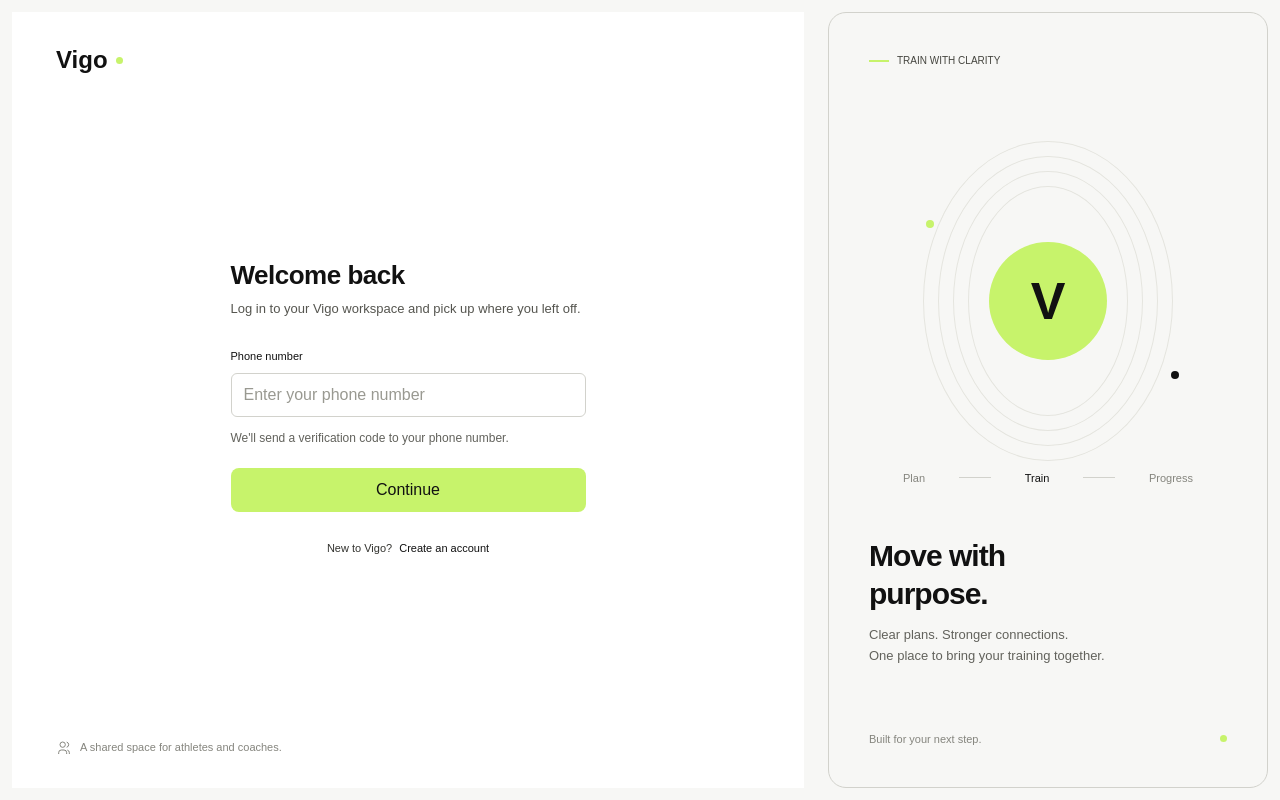
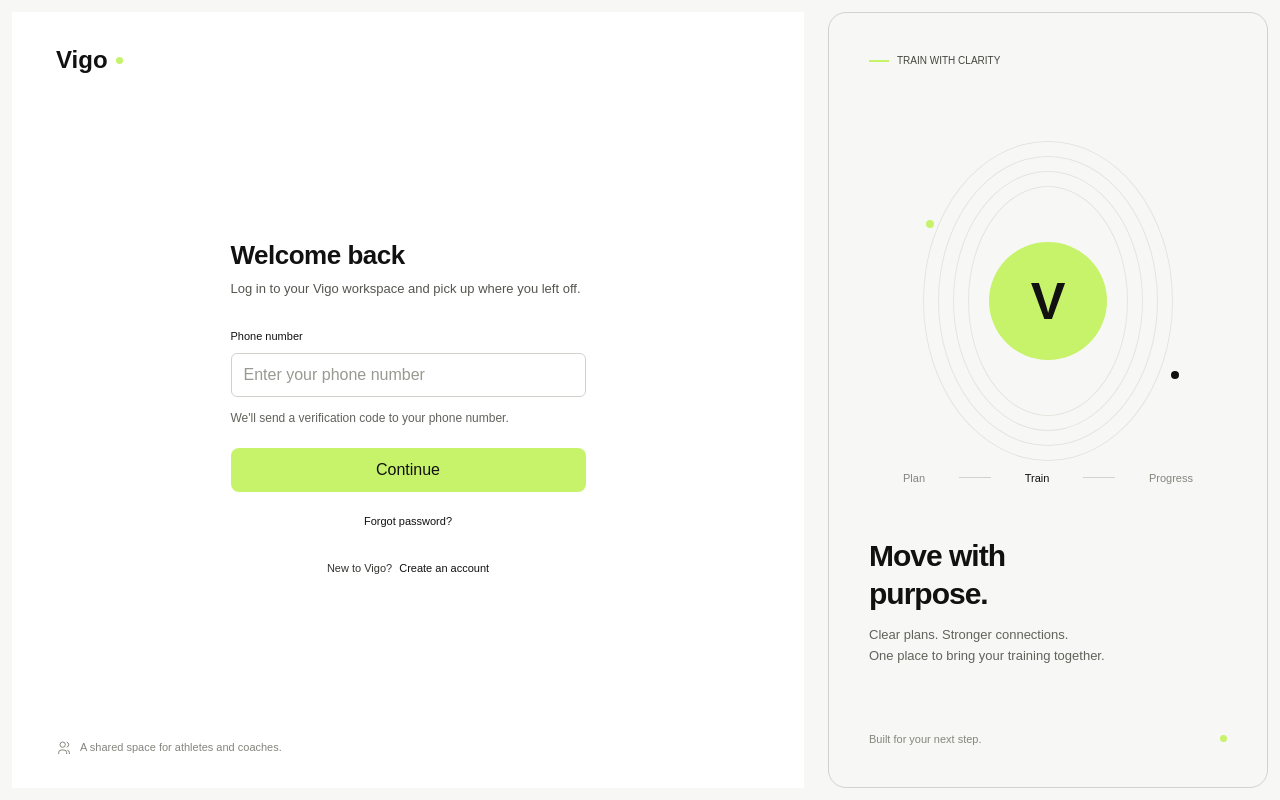
Before and after one commit to vigo-platform/front-end, a React (Vite) app: page /login in a window 1280 px wide. Built offline with nearby package versions, Linux system fonts and the light colour scheme; no server answers.

Commit message:
Add forgot password navigation

```diff
--- a/src/features/auth/pages/LoginPage.tsx
+++ b/src/features/auth/pages/LoginPage.tsx
@@ -199,6 +199,8 @@ function LoginPage() {
               </form>
             )}
 
+            <div className="mt-4 text-center"><Link to="/forgot-password" className="text-[11px] font-medium text-ink hover:underline">Forgot password?</Link></div>
+
             <p className="mt-7 text-center text-[11px] text-[#33332f]">
               New to Vigo?{' '}
               <Link
```
